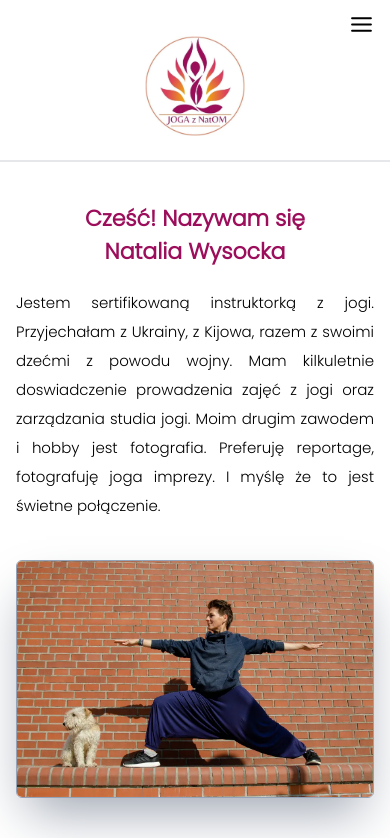
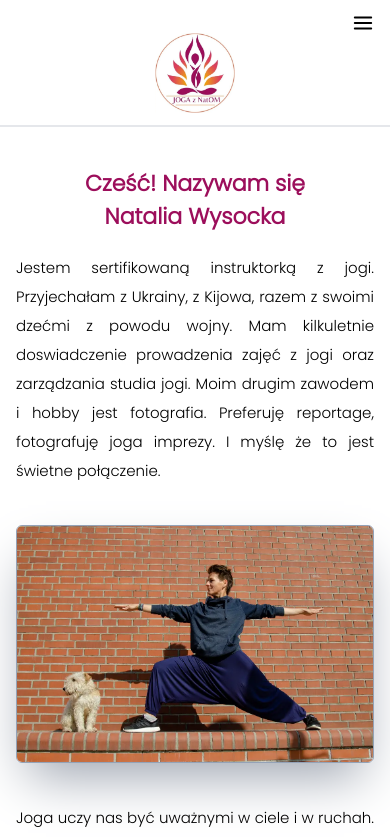
Before and after one commit to OlhaPo/yoga-with-nata, a React (Vite) app: page / in a window 390 px wide. Shown: the top 838 px of the page. Built offline with nearby package versions, Linux system fonts and the light colour scheme.

Commit message:
Change navbar styling

```diff
--- a/src/components/Navbar.jsx
+++ b/src/components/Navbar.jsx
@@ -22,18 +22,14 @@ const Navbar = () => {
       ) : (
         ""
       )}
-      <button>
-        <FiMenu
-          size={25}
-          onClick={handleNav}
-          className="absolute top-3 right-4 md:hidden hover:scale-130 ease-in duration-200 mb-5 hover:text-[#9C0E5B]"
-        />
+      <button className="absolute top-3 right-4 md:top-3 md:right-4 md:hidden hover:scale-130 ease-in duration-200 mb-5 hover:text-[#9C0E5B]">
+        <FiMenu size={22} onClick={handleNav} />
       </button>
-      <div className="pt-[12px] pb-[24px] flex flex-row border-b-2 justify-center md:justify-between px-20 items-center text-[18px] mb-10 md:mb-20">
+      <div className="pt-[33px] pb-[12px] md:pt-[12px] md:pb-[12px] flex flex-row border-b-2 justify-center md:justify-between px-20 items-center text-[18px] mb-10 md:mb-20">
         <img
           src="./yoga-logo.jpg"
           alt="Joga z NatOM"
-          className="h-[100px] w-[100px]"
+          className="h-[80px] w-[80px] md:h-[95px] md:w-[95px]"
         />
 
         <div className="nav-menu hidden md:inline-block">
--- a/src/index.css
+++ b/src/index.css
@@ -11,5 +11,5 @@ body {
 }
 
 .nav-menu a {
-  @apply cursor-pointer text-md pb-5 md:pb-10 md:pl-10 uppercase hover:underline hover:text-[#9C0E5B];
+  @apply cursor-pointer text-[22px] pb-5 md:pb-10 md:pl-10 uppercase hover:underline hover:text-[#9C0E5B];
 }
```
